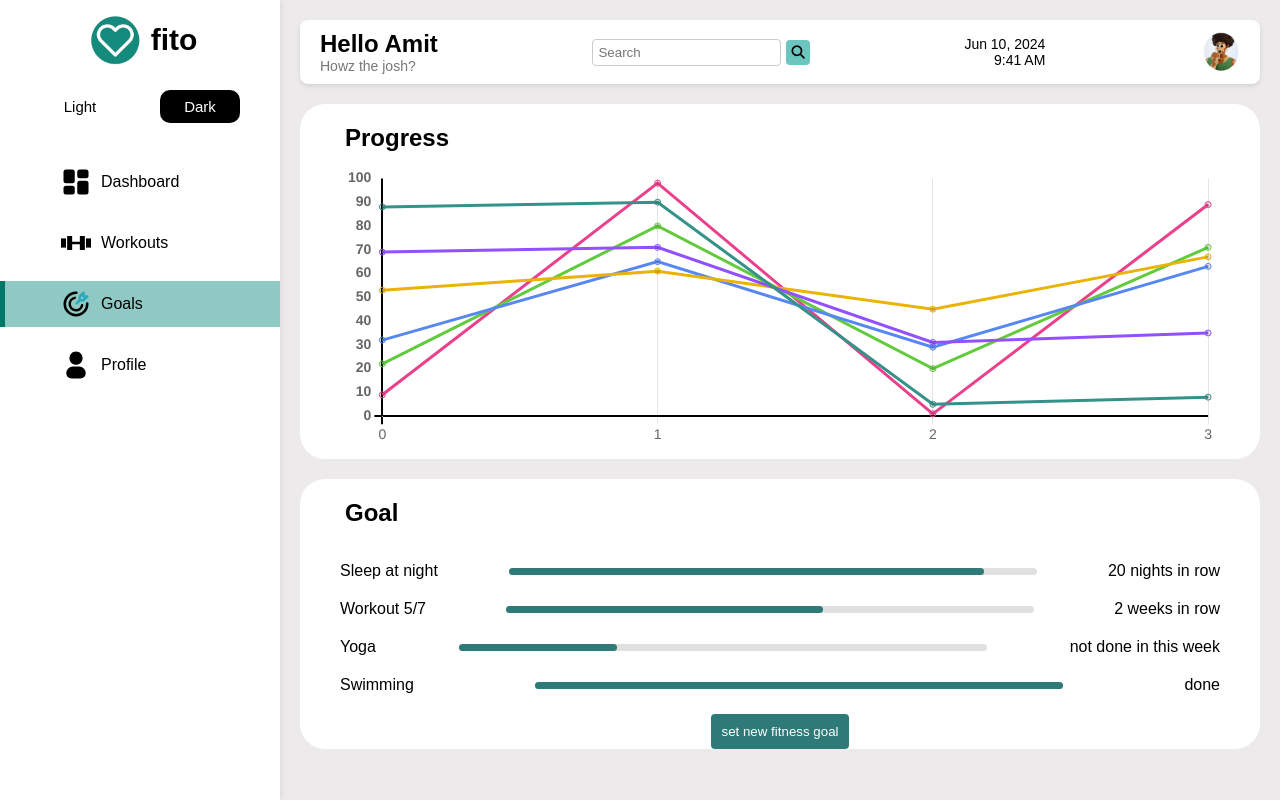
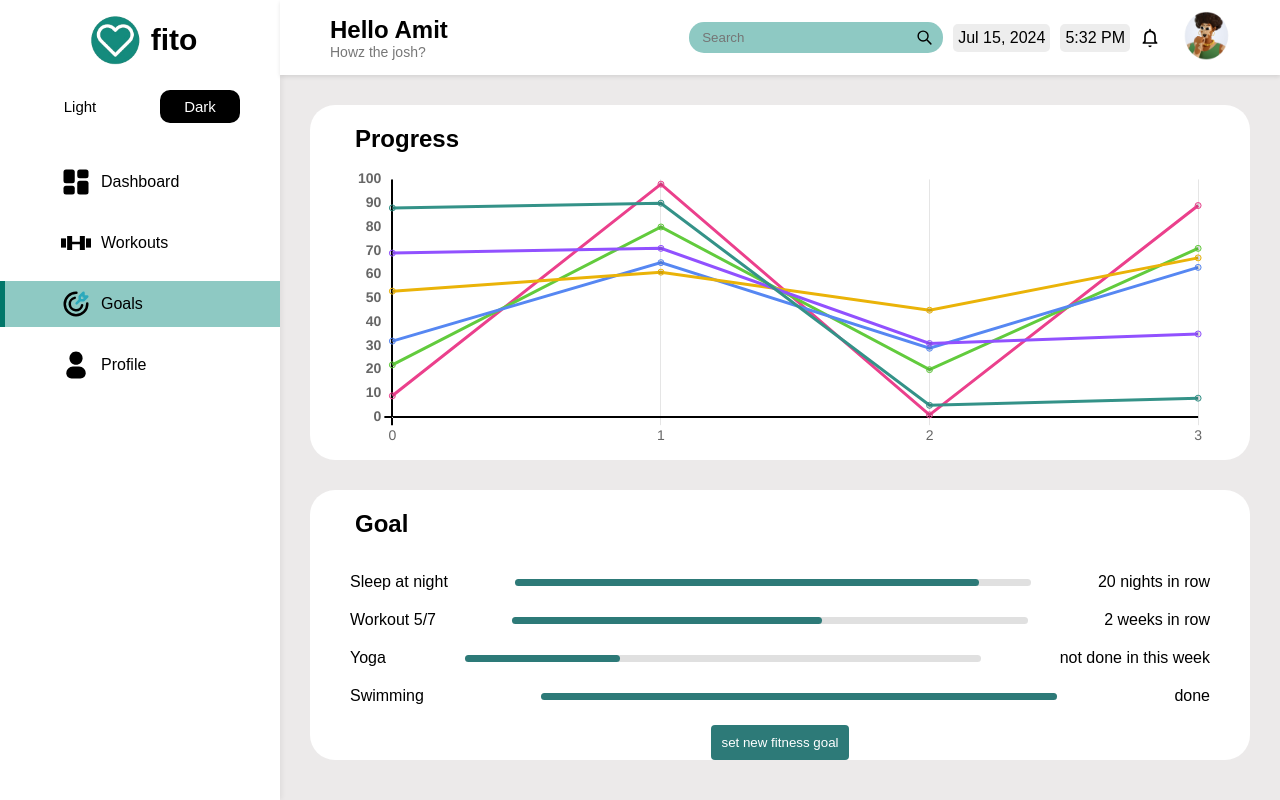
Before and after one commit to sapatevaibhav/react-fitness-dashboard, a React (Create React App) app: page / in a window 1280 px wide. Built offline with nearby package versions, Linux system fonts and the light colour scheme.

Commit message:
made header better

```diff
--- a/src/components/Header.css
+++ b/src/components/Header.css
@@ -2,56 +2,72 @@
   display: flex;
   justify-content: space-between;
   align-items: center;
-  background-color: #ffffff;
-  padding: 10px 20px;
+  background-color: #fff;
+  padding: 10px 5%;
   box-shadow: 0 2px 4px rgba(0, 0, 0, 0.1);
-  border-radius: 8px;
+  height: 55px;
 }
-
+.greeting {
+  flex: 1;
+}
 .greeting h1 {
   margin: 0;
-  font-size: 24px;
+  font-size: 1.5rem;
 }
-
 .greeting p {
   margin: 0;
-  font-size: 14px;
+  font-size: 0.875rem;
   color: #777;
 }
-
+.date-time,
+.noti,
 .search-bar {
   display: flex;
   align-items: center;
+  margin-left: 20px;
 }
-
+.search-input-wrapper {
+  position: relative;
+  display: flex;
+  align-items: center;
+}
 .search-bar input {
-  padding: 5px;
-  border: 1px solid #ccc;
-  border-radius: 4px;
-  outline: none;
+  padding: 8px 40px 8px 12px;
+  background-color: #8ec9c3;
+  height: 13px;
+  border: 1px solid transparent;
+  border-radius: 15px;
+  outline: 0;
+  width: 200px;
+  max-width: 100%;
 }
-
-.search-bar button {
-  background-color: #6cc6c0;
-  border: none;
-  padding: 5px;
-  margin-left: 5px;
-  border-radius: 4px;
+.search-icon {
+  width: 17px;
+  height: 17px;
+  position: absolute;
+  right: 10px;
   cursor: pointer;
 }
-
-.date-time {
-  display: flex;
-  flex-direction: column;
-  align-items: flex-end;
+.date-time span {
+  margin-right: 10px;
+  padding: 5px;
+  border-radius: 5px;
+  background-color: rgba(202, 201, 201, 0.342);
 }
-
-.date-time span {
-  font-size: 14px;
+.user-profile {
+  margin-left: 20px;
 }
-
 .user-image {
-  width: 40px;
-  height: 40px;
+  width: 50px;
+  height: 50px;
   border-radius: 50%;
+  cursor: pointer;
 }
+.noti {
+  margin-left: 10px;
+}
+.noti-image {
+  width: 20px;
+  height: 20px;
+  cursor: pointer;
+}
--- a/src/components/Header.jsx
+++ b/src/components/Header.jsx
@@ -1,7 +1,22 @@
-import React from 'react';
+import React, { useState, useEffect } from 'react';
 import './Header.css';
 
 function Header() {
+  const [currentDate, setCurrentDate] = useState('');
+  const [currentTime, setCurrentTime] = useState('');
+
+  useEffect(() => {
+    const interval = setInterval(() => {
+      const now = new Date();
+      const date = now.toLocaleDateString('en-US', { month: 'short', day: 'numeric', year: 'numeric' });
+      const time = now.toLocaleTimeString('en-US', { hour: 'numeric', minute: 'numeric', hour12: true });
+      setCurrentDate(date);
+      setCurrentTime(time);
+    }, 1000);
+
+    return () => clearInterval(interval);
+  }, []);
+
   return (
     <header className="header">
       <div className="greeting">
@@ -9,14 +24,18 @@ function Header() {
         <p>Howz the josh?</p>
       </div>
       <div className="search-bar">
-        <input type="text" placeholder="Search" />
-        <button><i className="fa fa-search"></i></button>
+        <div className="search-input-wrapper">
+          <input type="text" placeholder="Search" />
+          <img src="/assets/search.svg" alt="Search" className="search-icon" />
+        </div>
       </div>
-      <div className="date-time">
-        <span>Jun 10, 2024</span>
-        <span>9:41 AM</span>
+      <div className="date-time noti">
+        <span>{currentDate}</span> <span>{currentTime}</span>
+        <img src="/assets/notification.svg" alt="notification" className="noti-image" />
       </div>
-      <img src="/assets/user.png" alt="User" className="user-image" />
+      <div className="user-profile">
+        <img src="/assets/user.png" alt="User" className="user-image" />
+      </div>
     </header>
   );
 }
--- a/src/components/Home.css
+++ b/src/components/Home.css
@@ -7,7 +7,6 @@
 .main-content {
   flex: 1;
   background-color: #d1cece6b;
-  padding: 20px;
 }
 
 .charts {
@@ -22,12 +21,14 @@
 }
 
 .goals-chart {
-  padding: 20px;
+  padding: 15px;
+  margin: 30px;
 }
 
 .progress-chart {
   height: 315px;
   padding-left: 30px;
+  margin: 30px;
 }
 
 .goals-chart h2 {
```
